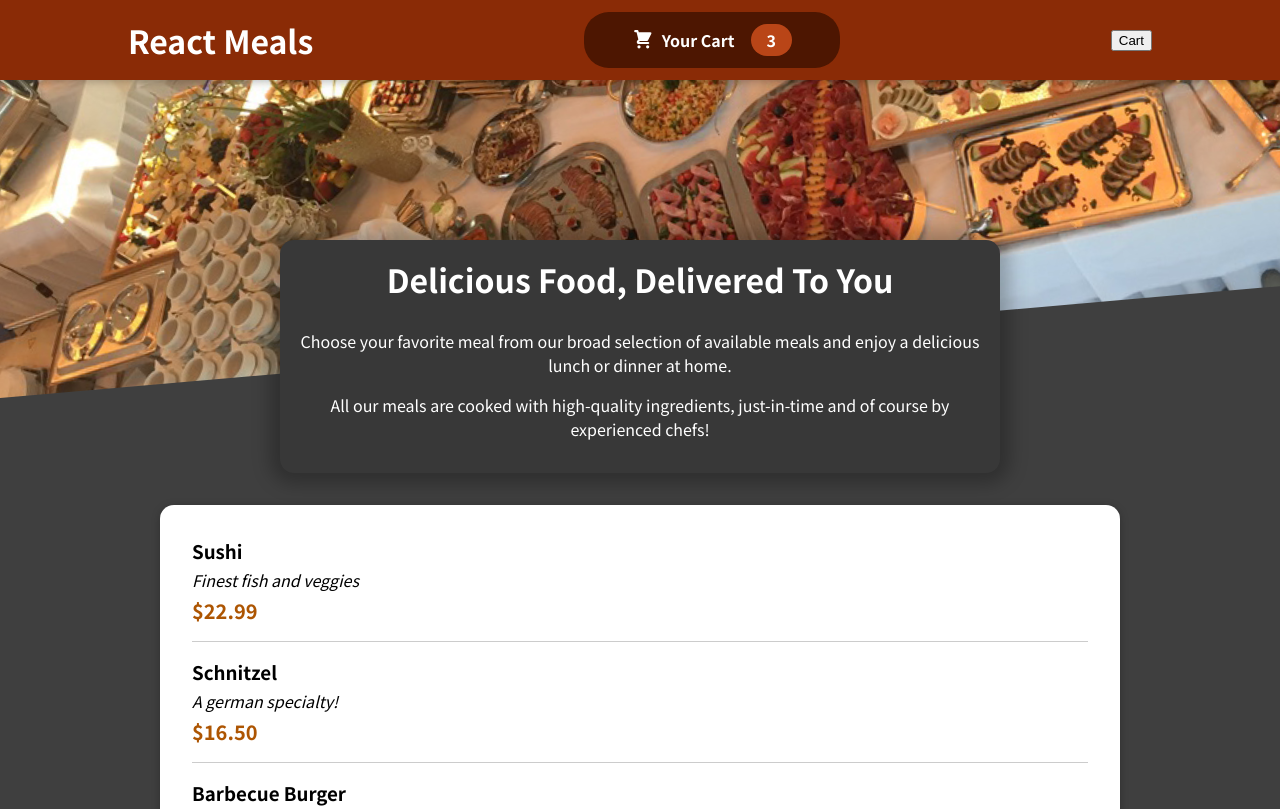
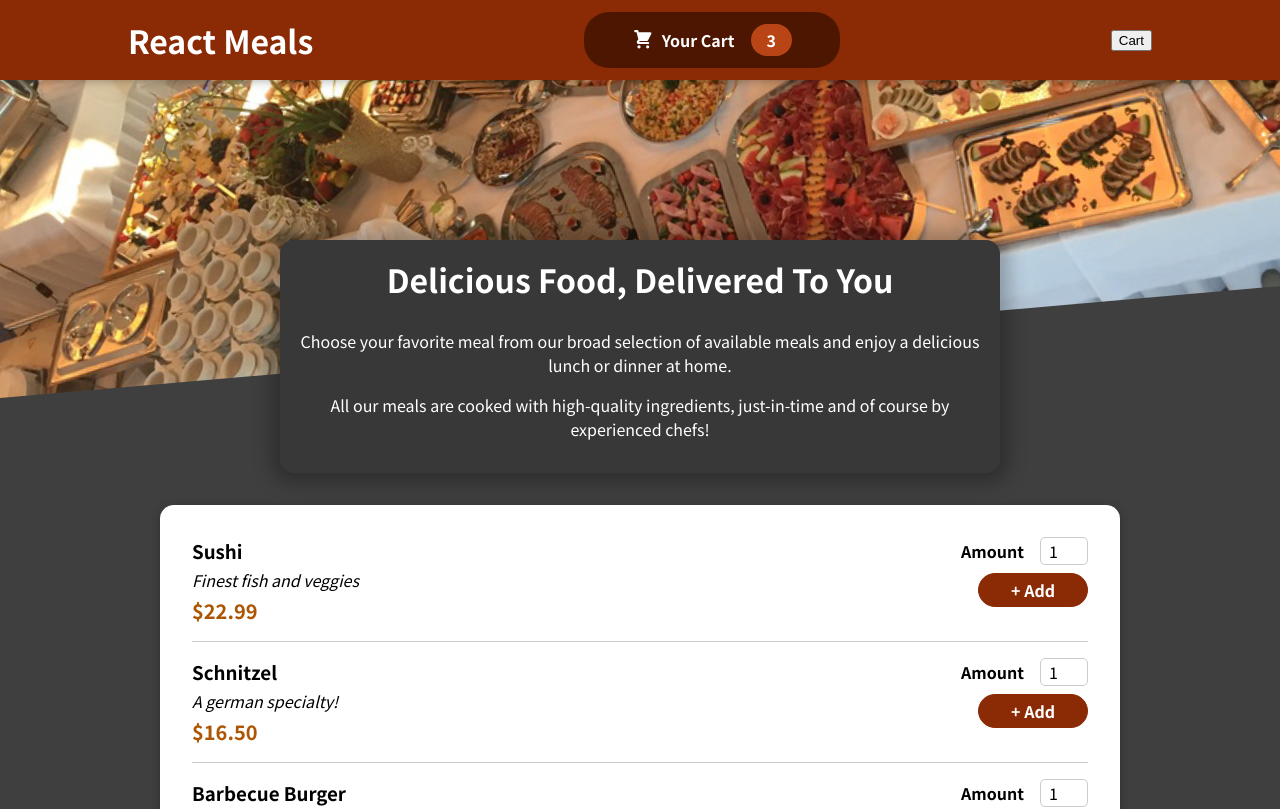
Before and after one commit to Moez-Zouari/react-food-order-app, a React (Create React App) app: page / in a window 1280 px wide. Shown: the top 809 px of the page. Built offline with nearby package versions, Linux system fonts and the light colour scheme.

Commit message:
adding A Form

```diff
--- a/src/components/Meals/AvailableMeals.js
+++ b/src/components/Meals/AvailableMeals.js
@@ -31,6 +31,7 @@
 const AvailableMeals = () => {
   const mealsList = DUMMY_MEALS.map((meal) => (
     <MealItem
+      id={meal.id}
       key={meal.id}
       name={meal.name}
       description={meal.description}
--- a/src/components/Meals/MealItem/MealItem.js
+++ b/src/components/Meals/MealItem/MealItem.js
@@ -1,4 +1,5 @@
 import classes from "./MealItem.module.css";
+import MealItemForm from "./MealItemForm";
 
 const MealItem = (props) => {
   const price = `$${props.price.toFixed(2)}`;
@@ -9,7 +10,9 @@
         <div className={classes.description}>{props.description}</div>
         <div className={classes.price}>{price}</div>
       </div>
-      <div></div>
+      <div>
+        <MealItemForm id={props.id} />
+      </div>
     </li>
   );
 };
--- a/src/components/Meals/MealItem/MealItemForm.js
+++ b/src/components/Meals/MealItem/MealItemForm.js
@@ -0,0 +1,23 @@
+import classes from "./MealItemForm.module.css";
+import Input from "../../UI/Input";
+
+const MealItemForm = (props) => {
+  return (
+    <form className={classes.form}>
+      <Input
+        label="Amount"
+        input={{
+          id: "amount_" + props.id, // this changed!
+          type: "number",
+          min: "1",
+          max: "5",
+          step: "1",
+          defaultValue: "1",
+        }}
+      />
+      <button>+ Add</button>
+    </form>
+  );
+};
+
+export default MealItemForm;
--- /dev/null
+++ b/src/components/Meals/MealItem/MealItemForm.module.css
@@ -0,0 +1,20 @@
+.form {
+    text-align: right;
+  }
+
+  .form button {
+    font: inherit;
+    cursor: pointer;
+    background-color: #8a2b06;
+    border: 1px solid #8a2b06;
+    color: white;
+    padding: 0.25rem 2rem;
+    border-radius: 20px;
+    font-weight: bold;
+  }
+
+  .form button:hover,
+  .form button:active {
+    background-color: #641e03;
+    border-color: #641e03;
+  }
--- /dev/null
+++ b/src/components/UI/Input.js
@@ -0,0 +1,12 @@
+import classes from "./Input.module.css";
+
+const Input = (props) => {
+  return (
+    <div className={classes.input}>
+      <label htmlFor={props.input.id}>{props.label}</label>
+      <input {...props.input} />
+    </div>
+  );
+};
+
+export default Input;
--- /dev/null
+++ b/src/components/UI/Input.module.css
@@ -0,0 +1,18 @@
+.input {
+    display: flex;
+    align-items: center;
+    margin-bottom: 0.5rem;
+  }
+
+  .input label {
+    font-weight: bold;
+    margin-right: 1rem;
+  }
+
+  .input input {
+    width: 3rem;
+    border-radius: 5px;
+    border: 1px solid #ccc;
+    font: inherit;
+    padding-left: 0.5rem;
+  }
```
Also changed, not shown: 1 other file (tests, documents, lock files or other folders).
